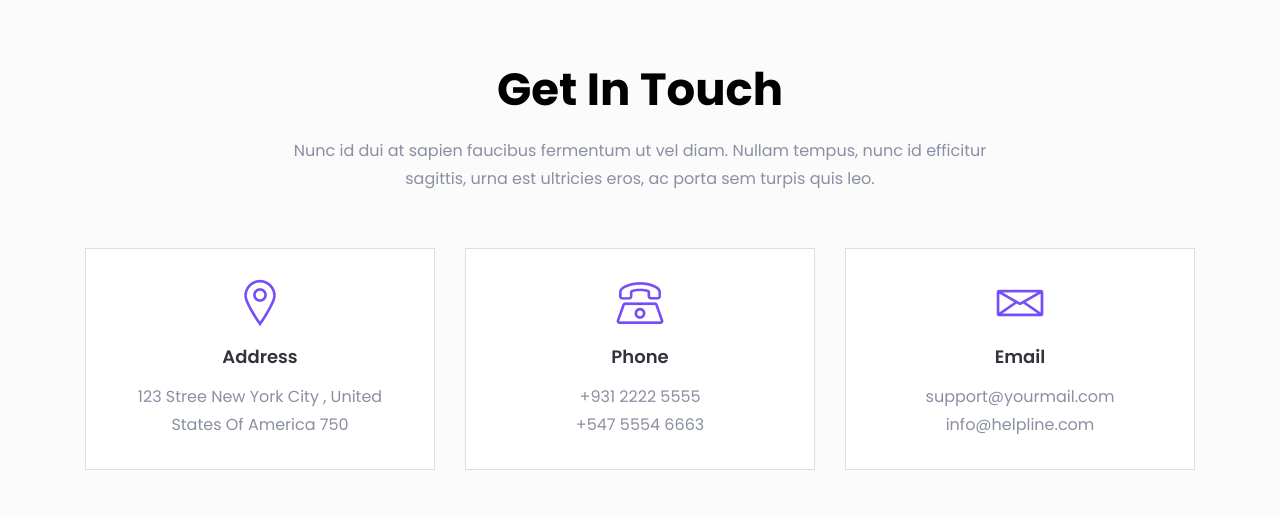
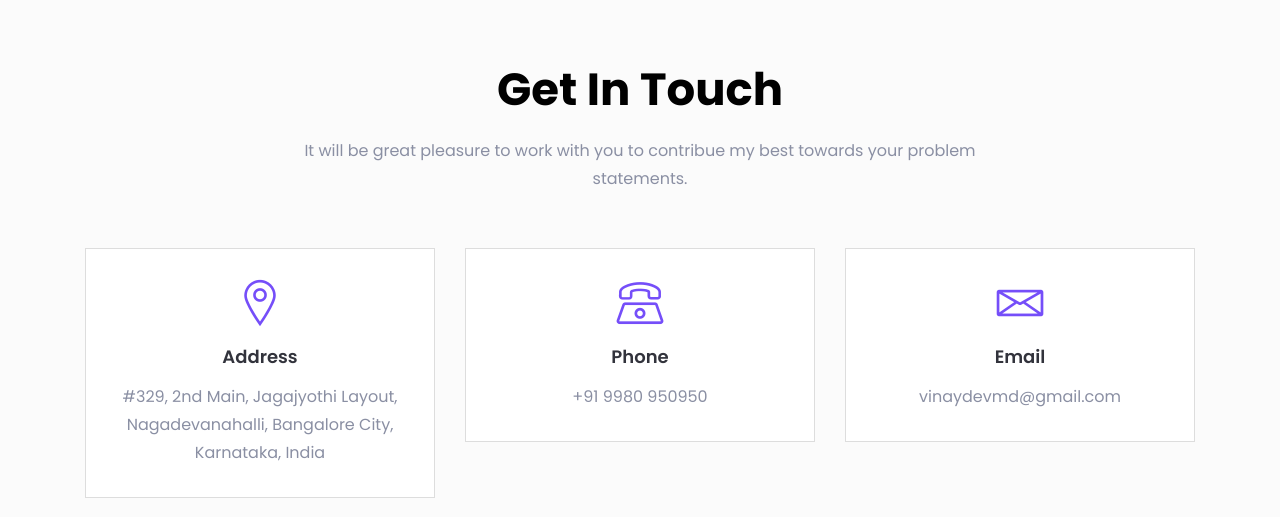
Before and after one commit to vinaydevmd/myweb, a plain HTML site: page VinayCustomWebsite/index.html in a window 1280 px wide. Shown: the part 6300-6817 px from the top of the page. Drawn offline with Linux system fonts and the light colour scheme; files whose address does not match are found by name.

Commit message:
update
photo and maps

```diff
--- a/VinayCustomWebsite/index.html
+++ b/VinayCustomWebsite/index.html
@@ -685,7 +685,7 @@
                 <div class="col-lg-8">
                     <div class="section-title text-center pb-25">
                         <h2 class="title">Get In Touch</h2>
-                        <p>Nunc id dui at sapien faucibus fermentum ut vel diam. Nullam tempus, nunc id efficitur sagittis, urna est ultricies eros, ac porta sem turpis quis leo.</p>
+                        <p>It will be great pleasure to work with you to contribue my best towards your problem statements.</p>
                     </div> <!-- section title -->
                 </div>
             </div> <!-- row -->
@@ -697,7 +697,7 @@
                         </div>
                         <div class="contact-content">
                             <h6 class="contact-title">Address</h6>
-                            <p>123 Stree New York City , United States Of America 750</p>
+                            <p>#329, 2nd Main, Jagajyothi Layout, Nagadevanahalli, Bangalore City, Karnataka, India</p>
                         </div>
                     </div> <!-- contact box -->
                 </div>
@@ -708,8 +708,7 @@
                         </div>
                         <div class="contact-content">
                             <h6 class="contact-title">Phone</h6>
-                            <p>+931 2222 5555</p>
-                            <p>+547 5554 6663</p>
+                            <p>+91 9980 950950</p>
                         </div>
                     </div> <!-- contact box -->
                 </div>
@@ -720,8 +719,7 @@
                         </div>
                         <div class="contact-content">
                             <h6 class="contact-title">Email</h6>
-                            <p>support@yourmail.com</p>
-                            <p>info@helpline.com</p>
+                            <p>vinaydevmd@gmail.com</p>
                         </div>
                     </div> <!-- contact box -->
                 </div>
@@ -749,7 +747,7 @@
                 <div class="col-lg-6">
                     <div class="contact-map mt-60">
                         <div class="gmap_canvas">
-                            <iframe id="gmap_canvas" src="https://maps.google.com/maps?q=Mission%20District%2C%20San%20Francisco%2C%20CA%2C%20USA&t=&z=13&ie=UTF8&iwloc=&output=embed" frameborder="0" scrolling="no" marginheight="0" marginwidth="0"></iframe>
+                            <iframe id="gmap_canvas" src="https://www.google.com/maps/place/12%C2%B056'28.9%22N+77%C2%B029'45.0%22E/@12.9416083,77.4960394,19z/data=!4m6!3m5!1s0x3bae3e951fa76ca7:0xc482d6449b52928d!7e2!8m2!3d12.9413602!4d77.4958343" frameborder="0" scrolling="no" marginheight="0" marginwidth="0"></iframe>
                         </div>
                     </div> <!-- contact map -->
                 </div>
```
Also changed, not shown: 3 other files.
